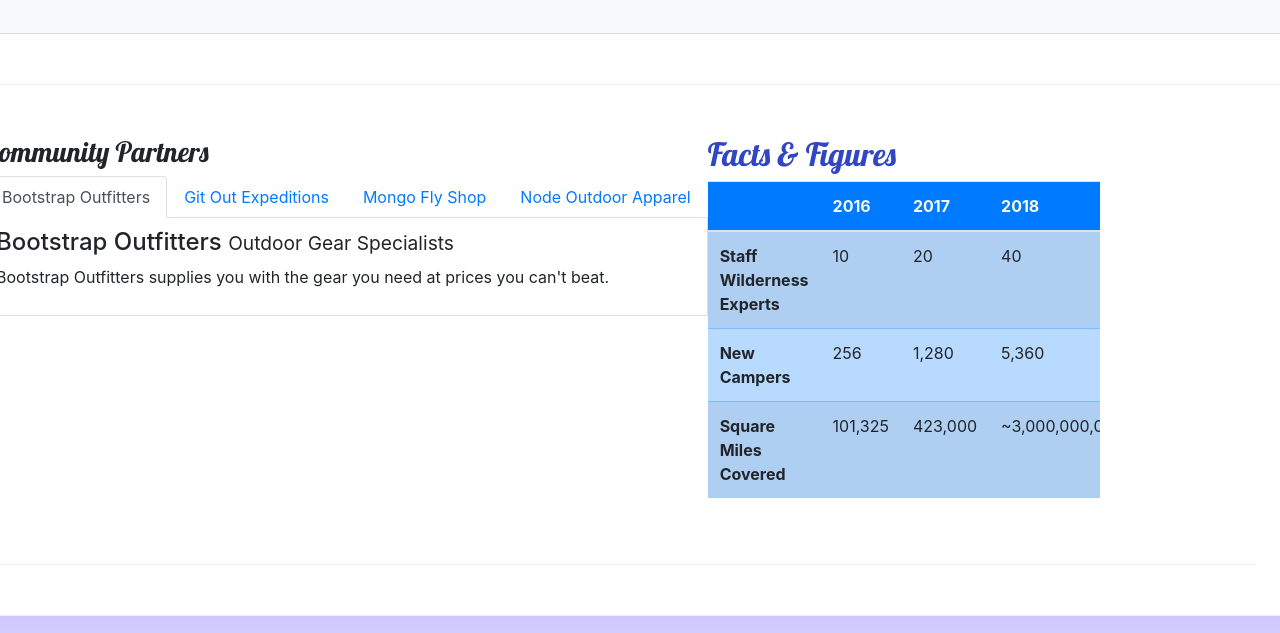
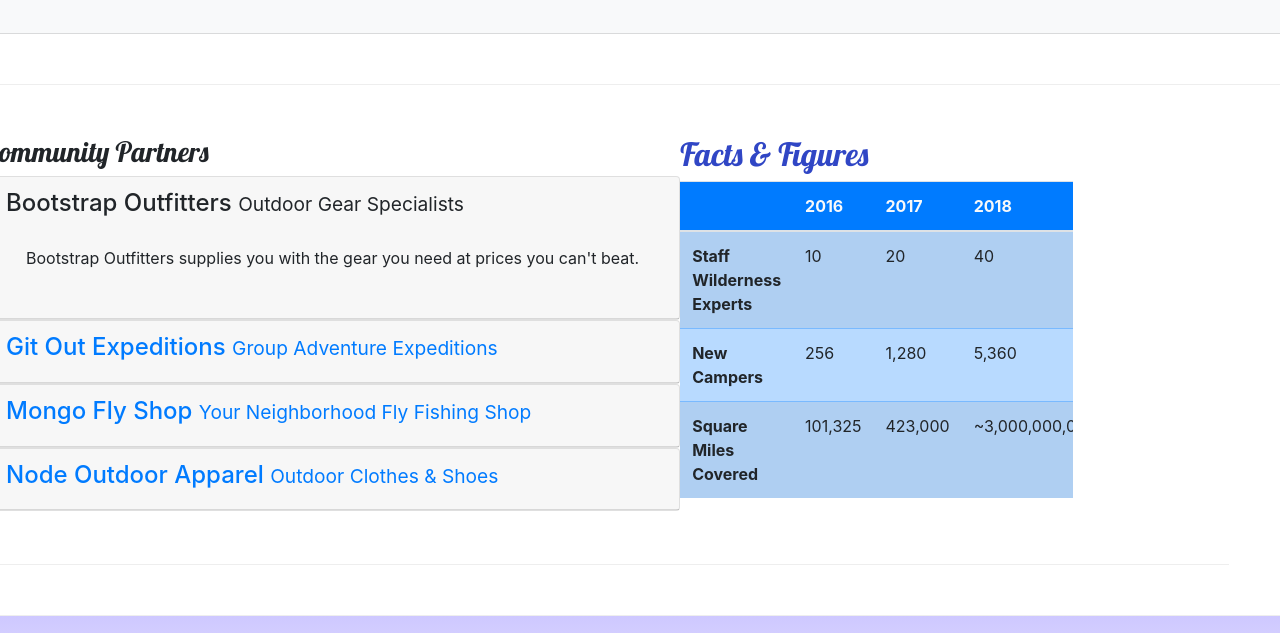
Before and after one commit to johndellMSFT/johndellNuCamp, a website: page aboutus.html in a window 1280 px wide. Shown: the part 996-1629 px from the top of the page. Drawn offline with nearby package versions, Linux system fonts and the light colour scheme.

Commit message:
remove tabs add accordian

```diff
--- a/aboutus.html
+++ b/aboutus.html
@@ -108,28 +108,63 @@
         <div class="row row-content">
             <div class="col">
                 <h3>Community Partners</h3>
-                <ul class="nav nav-tabs">
-                    <li class="nav-item"><a class="nav-link active" href="#bootstrap" role=tab data-toggle="tab">Bootstrap Outfitters</a></li>
-                    <li class="nav-item"><a class="nav-link" href="#git" role=tab data-toggle="tab">Git Out Expeditions</a></li>
-                    <li class="nav-item"><a class="nav-link" href="#mongo" role=tab data-toggle="tab">Mongo Fly Shop</a></li>
-                    <li class="nav-item"><a class="nav-link" href="#node" role=tab data-toggle="tab">Node Outdoor Apparel</a></li>
-                </ul>
-                <div class="tab-content">
-                    <div role="tabpanel" class="tab-pane fade show active" id="bootstrap">
-                        <h4>Bootstrap Outfitters <small>Outdoor Gear Specialists</small></h4>
+
+                <div id="accordion">
+                    <div class="card">
+                        <div role="tab" class="card-header">
+                            <h4>
+                                <a data-toggle="collapse" data-target="#bootstrap">
+                                    Bootstrap Outfitters <small>Outdoor Gear Specialists</small>
+                                </a>
+                            </h4>
+                            <div class="collapse show" id="bootstrap" data-parent="#accordion">
+                                <div class="card-body">
                                     <p class="d-none d-sm-block">Bootstrap Outfitters supplies you with the gear you need at prices you can't beat.</p>
                                 </div>
-                    <div role="tabpanel" class="tab-pane fade" id="git">
-                        <h4>Git Out Expeditions <small>Group Adventure Expeditions</small></h4>
+                            </div>
+                        </div>
+                    </div>
+                    <div class="card">
+                        <div role="tab" class="card-header">
+                            <h4>
+                                <a class="collapsed" data-toggle="collapse" data-target="#git">
+                                    Git Out Expeditions <small>Group Adventure Expeditions</small>
+                                </a>
+                            </h4>
+                            <div class="collapse" id="git" data-parent="#accordion">
+                                <div class="card-body">
                                     <p class="d-none d-sm-block">Join Git Out Expeditions to explore new horizons with a group of other adventurers!</p>
                                </div>
-                    <div role="tabpanel" class="tab-pane fade" id="mongo">
-                        <h4>Mongo Fly Shop <small>Your Neighborhood Fly Fishing Shop.</small></h4>
+                            </div>
+                        </div>
+                    </div>
+                    <div class="card">
+                        <div role="tab" class="card-header">
+                            <h4>
+                                <a class="collapsed" data-toggle="collapse" data-target="#mongo">
+                                    Mongo Fly Shop <small>Your Neighborhood Fly Fishing Shop</small>
+                                </a>
+                            </h4>
+                            <div class="collapse" id="mongo" data-parent="#accordion">
+                                <div class="card-body">
                                     <p class="d-none d-sm-block">Need a new fishing pole, a tacklebox, or flies of all kinds? Stop by Mongo Fly Shop.</p>
                                 </div>
-                    <div role="tabpanel" class="tab-pane fade" id="node">
-                        <h4>Node Outdoor Apparel <small>Outdoor Clothes & Shoes</small></h4>
+                            </div>
+                        </div>
+                    </div>
+                    <div class="card">
+                        <div role="tab" class="card-header">
+                            <h4>
+                                <a class="collapsed" data-toggle="collapse" data-target="#node">
+                                    Node Outdoor Apparel <small>Outdoor Clothes & Shoes</small>
+                                </a>
+                            </h4>
+                            <div class="collapse" id="node" data-parent="#accordion">
+                                <div class="card-body">
                                     <p class="d-none d-sm-block">From polar fleeces to swimsuits, hiking boots to waders, a visit to Node will be sure to get you covered.</p>
+                                </div>
+                            </div>
+                        </div>
                     </div>
                 </div>
             </div>
```
Lines whose indentation alone changed are shown as unchanged.
